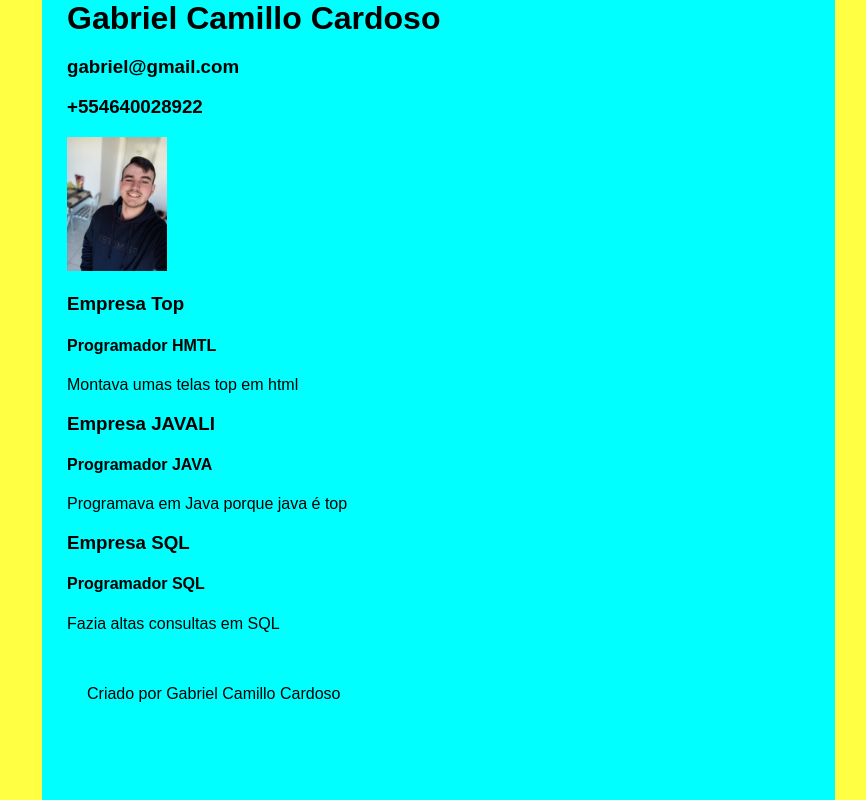
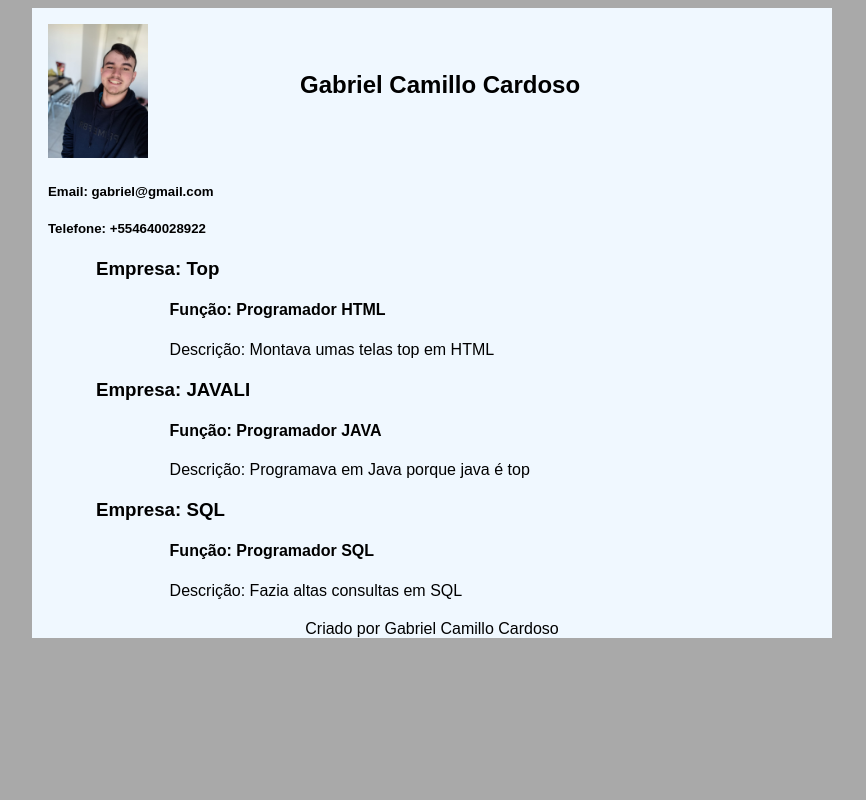
Before and after one commit to GabrielCardoso18/Aula07-Trabalhando-HTML-CSS, a plain HTML site: page index.html in a window 1280 px wide. Shown: the whole page, without its empty margins (208-1074 px from the left). Drawn offline with Linux system fonts and the light colour scheme.

Commit message:
Alteracoes na tela e na composição

```diff
--- a/index.html
+++ b/index.html
@@ -10,35 +10,42 @@
     <div id="container">
         <div id="content">
             <div id="header">
-                <span id="name">Gabriel Camillo Cardoso</span>
-                <h3>gabriel@gmail.com</h3>
-                <h3>+554640028922</h3>
-                <img class="imagem" src="img.jpg" width="100px">
-               <!-- Cabeçalho-->
+                <!-- Cabeçalho-->
+                <div id="image">
+                    <img id="imagem" src="img.jpg" alt="Foto de Gabriel Camillo Cardoso">
+                </div>
+                <div id="nome">
+                    <h2 id="name">Gabriel Camillo Cardoso</h2>
+                </div>
             </div>
-            <!-- Conteudo (Experiencia, educação, cursos, habilidades)-->
+            <div id="contatos">
+                <h5>Email: gabriel@gmail.com</h5>
+                <h5>Telefone: +554640028922</h5>
+            </div>
+            <!-- Conteúdo (Experiência, educação, cursos, habilidades) -->
             <div id="experiencias">
                 <div class="experience">
-                    <h3>Empresa Top</h3>
-                    <h4>Programador HMTL</h4>
-                    <p>Montava umas telas top em html</p>
+                    <h3>Empresa: Top</h3>
+                    <h4 id="funcao">Função: Programador HTML</h4>
+                    <p id="descricao">Descrição: Montava umas telas top em HTML</p>
                 </div>
                 <div class="experience">
-                    <h3>Empresa JAVALI</h3>
-                    <h4>Programador JAVA</h4>
-                    <p>Programava em Java porque java é top</p>
+                    <h3>Empresa: JAVALI</h3>
+                    <h4 id="funcao">Função: Programador JAVA</h4>
+                    <p id="descricao">Descrição: Programava em Java porque java é top</p>
                 </div>
                 <div class="experience">
-                    <h3>Empresa SQL</h3>
-                    <h4>Programador SQL</h4>
-                    <p>Fazia altas consultas em SQL</p>
+                    <h3>Empresa: SQL</h3>
+                    <h4 id="funcao">Função: Programador SQL</h4>
+                    <p id="descricao">Descrição: Fazia altas consultas em SQL</p>
                 </div>
             </div>
             <div id="cursos">
+                <!-- Adicione informações sobre cursos aqui, se necessário -->
             </div>
             <div id="footer">
-                <!-- roda pé-->
-                <p> Criado por Gabriel Camillo Cardoso</p>
+                <!-- Rodapé -->
+                <p>Criado por Gabriel Camillo Cardoso</p>
             </div>
         </div>
     </div>
--- a/styles.css
+++ b/styles.css
@@ -1,34 +1,54 @@
 body {
-    margin: 0px;
-    padding: 0px;
-    height: 100vh;
-    width: 100%;
-    font-family: Arial, Helvetica, sans-serif;
-    background-color: blue;
+    font-family: Arial, sans-serif;
+    background-color: darkgray;
 }
 
-#name {
-    font-size: 32px;
-    font-weight: 700;
-
+#container {
+    max-width: 800px;
+    margin: 0 auto;
+    background-color: aliceblue;
 }
 
-#container{
-    width: 100%;
-    height: 100%;
-    background: #ff4;
+#header {
+    display: flex;
+    align-items: center;
+    margin-bottom: 20px;
 }
 
-#content {
-    width: 60%;
-    height: 100%;
-    background-color: aqua;
-    margin-left: 250px;
-    padding-left: 25px;
+#image {
+    flex-shrink: 0;
+    margin-right: 19%;
+    margin-left: 2%;
+    margin-top: 2%;
+}
 
+#image img {
+    max-width: 100px;
+    height: auto;
+}
+
+#contatos {
+    margin-bottom: 20px;
+    margin-left: 2%;
+}
+
+#experiencias {
+    margin-left: 8%;
+}
+
+#funcao {
+    margin-left: 10%;
+}
+
+#descricao {
+    margin-left: 10%;
+    font-size: 8;
+}
+
+.experience {
+    margin-bottom: 20px;
 }
 
 #footer {
-    padding: 20px;
-    display: flex;
+    text-align: center;
 }
```
